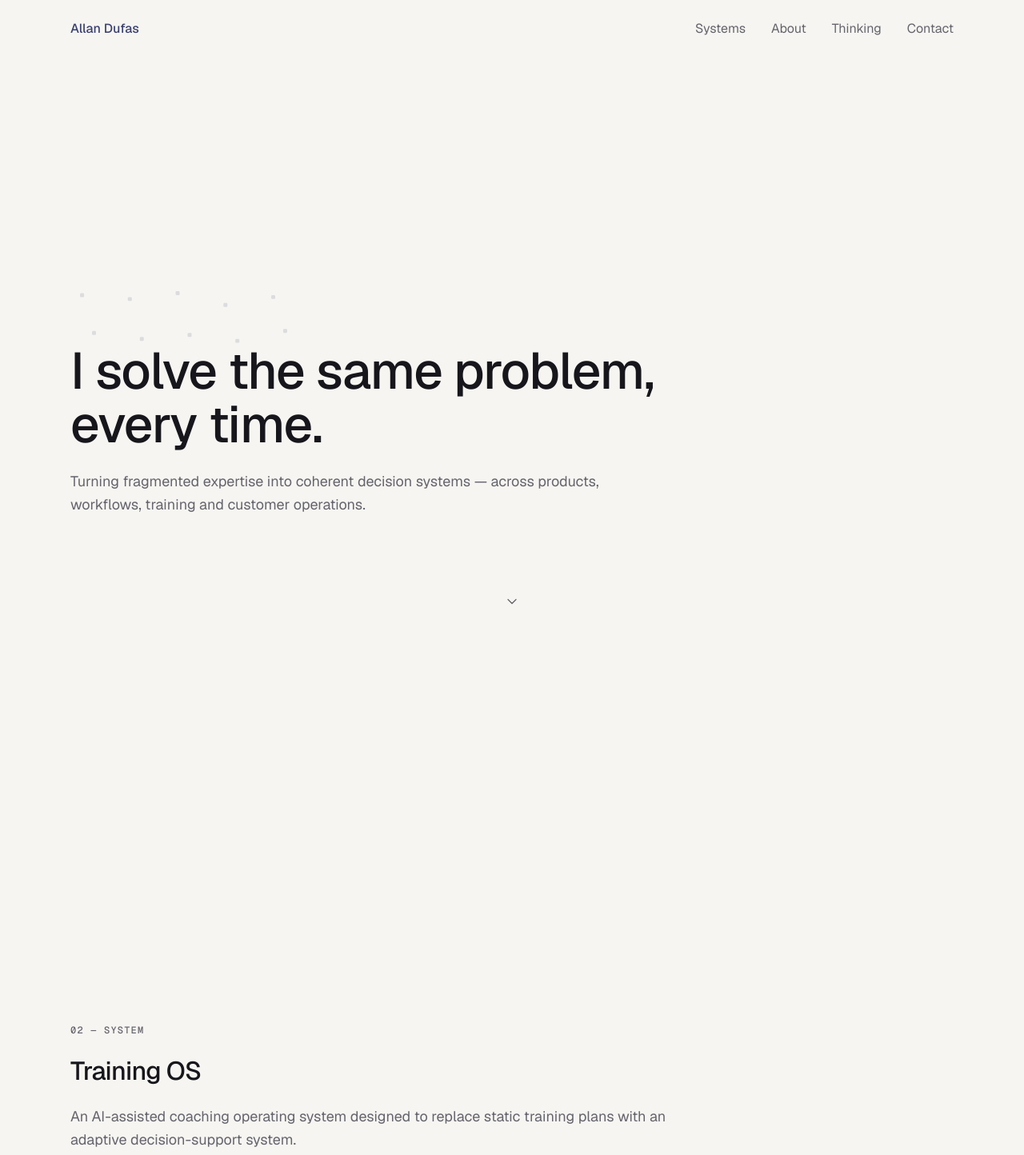
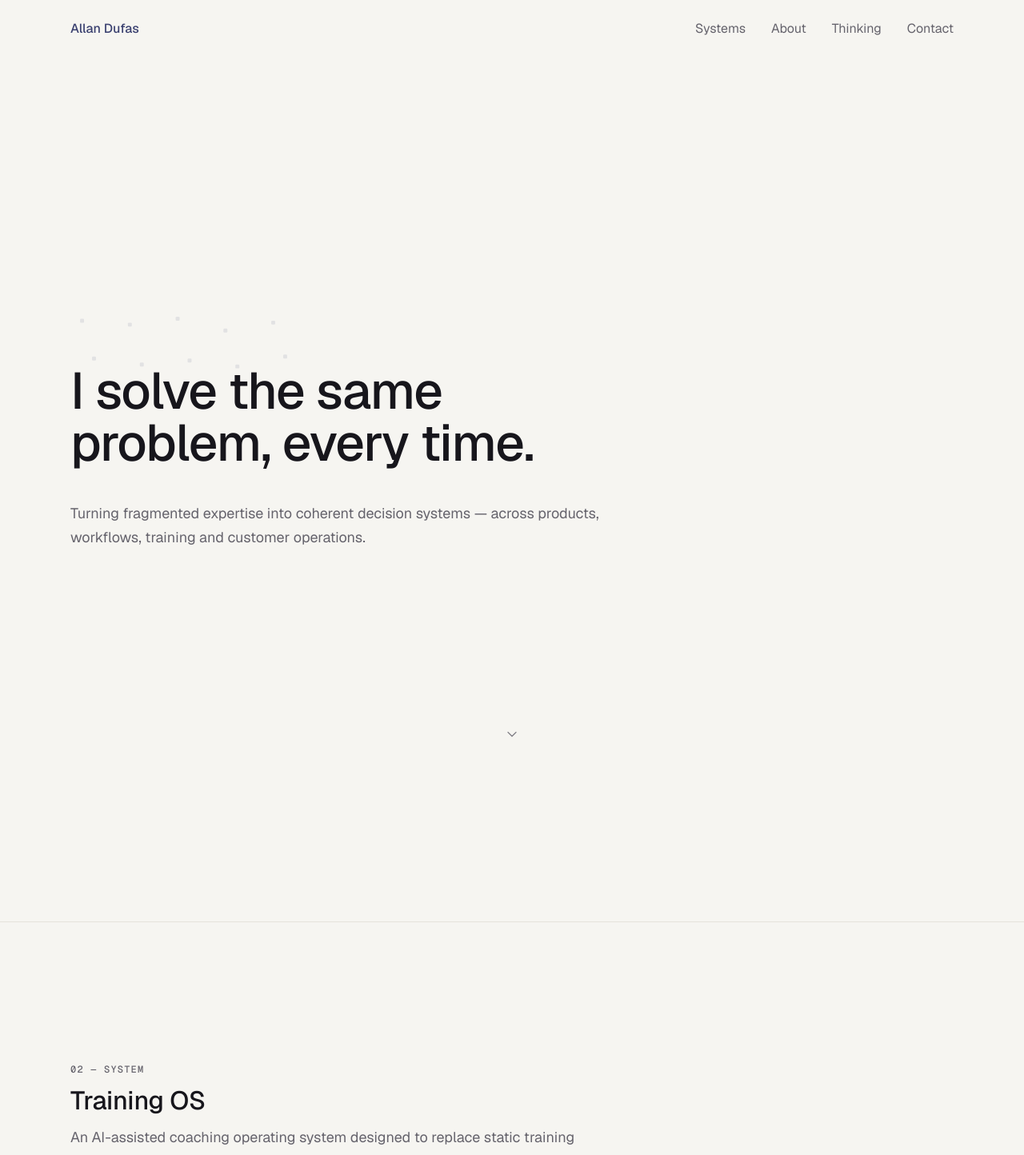
Before and after one commit to Shtrickyy/Allan_dufas_portfolio, a Next.js app: page / in a window 1280 px wide. Shown: the top 1444 px of the page at 80% size. Built offline with nearby package versions, Linux system fonts and the light colour scheme.

Commit message:
Polish homepage visual rhythm

```diff
--- a/components/animations/HeroIntro.tsx
+++ b/components/animations/HeroIntro.tsx
@@ -62,7 +62,7 @@ export function HeroIntro() {
   return (
     <div
       aria-hidden
-      className="pointer-events-none absolute inset-x-0 top-24 mx-auto h-28 max-w-[1200px] opacity-40 md:top-28"
+      className="pointer-events-none absolute inset-x-0 top-28 mx-auto h-28 max-w-[1200px] opacity-30 md:top-32"
     >
       <svg viewBox="0 0 260 90" className="h-full w-full max-w-sm">
         {GRID_POINTS.map((point, index) => {
--- a/components/sections/Hero.tsx
+++ b/components/sections/Hero.tsx
@@ -15,28 +15,26 @@ export function Hero({ thesis, subhead }: HeroProps) {
   return (
     <HomeSection
       fullBleed
-      containerClassName="relative flex min-h-[calc(100vh-4rem)] flex-col justify-center md:min-h-[calc(100vh-4.5rem)]"
+      containerClassName="relative flex min-h-[calc(100svh-4rem)] flex-col justify-center pb-16 md:min-h-[calc(100svh-4.5rem)] md:pb-20"
     >
       <HeroIntro />
-      <div className="max-w-4xl space-y-6">
+      <div className="max-w-4xl space-y-8 md:space-y-10">
         <FadeUp>
-          <h1 className="text-[2.5rem] leading-[1.05] font-medium tracking-[-0.02em] text-ink-primary md:text-[4rem]">
+          <h1 className="text-[2.5rem] leading-[1.05] font-medium tracking-[-0.02em] text-balance text-ink-primary md:text-[4rem] md:leading-[1.02]">
             {thesis}
           </h1>
         </FadeUp>
         <FadeUp delay={0.08}>
-          <p className="max-w-2xl text-base leading-relaxed text-ink-secondary md:text-lg md:leading-[1.6]">
+          <p className="max-w-xl text-base leading-[1.65] text-ink-secondary md:max-w-2xl md:text-lg md:leading-[1.7]">
             {subhead}
           </p>
         </FadeUp>
       </div>
-      <FadeUp delay={0.16}>
-        <div
-          aria-hidden
-          className="mt-16 flex justify-center text-ink-secondary md:mt-24"
-        >
-          <ChevronDown size={20} strokeWidth={1.5} />
-        </div>
+      <FadeUp
+        delay={0.16}
+        className="pointer-events-none absolute inset-x-0 bottom-8 flex justify-center text-ink-secondary/80 md:bottom-12"
+      >
+        <ChevronDown aria-hidden size={20} strokeWidth={1.5} />
       </FadeUp>
     </HomeSection>
   );
--- a/components/sections/HomeSection.tsx
+++ b/components/sections/HomeSection.tsx
@@ -18,12 +18,14 @@ export function HomeSection({
   return (
     <section
       className={cn(
-        "py-16 md:py-24 lg:py-32 xl:py-40",
-        fullBleed ? "bg-background" : undefined,
+        "py-20 md:py-28 lg:py-36 xl:py-44",
+        fullBleed ? "bg-background" : "border-t border-border",
         className,
       )}
     >
-      <PageContainer className={containerClassName}>{children}</PageContainer>
+      <PageContainer className={cn("w-full", containerClassName)}>
+        {children}
+      </PageContainer>
     </section>
   );
 }
--- a/components/sections/OperatingPrinciples.tsx
+++ b/components/sections/OperatingPrinciples.tsx
@@ -1,5 +1,10 @@
 import { FadeUpItem, FadeUpStagger } from "@/components/animations/FadeUp";
 import { HomeSection } from "@/components/sections/HomeSection";
+import {
+  homeSectionHeader,
+  homeSectionStack,
+  homeSectionTitle,
+} from "@/components/sections/home-layout";
 import { PrincipleRow } from "@/components/system/PrincipleRow";
 import { SectionLabel } from "@/components/system/SectionLabel";
 import type { Principle } from "@/types/principle";
@@ -17,19 +22,17 @@ export function OperatingPrinciples({
 }: OperatingPrinciplesProps) {
   return (
     <HomeSection>
-      <div className="space-y-8">
-        <FadeUpStagger className="space-y-4">
+      <div className={homeSectionStack}>
+        <FadeUpStagger className={homeSectionHeader}>
           <FadeUpItem>
             <SectionLabel>{label}</SectionLabel>
           </FadeUpItem>
           <FadeUpItem>
-            <h2 className="text-2xl leading-snug font-medium tracking-tight text-ink-primary md:text-[2rem] md:leading-[1.2]">
-              {title}
-            </h2>
+            <h2 className={homeSectionTitle}>{title}</h2>
           </FadeUpItem>
         </FadeUpStagger>
         <FadeUpStagger>
-          <div>
+          <div className="border-t border-border">
             {principles.map((principle) => (
               <FadeUpItem key={principle.number}>
                 <PrincipleRow principle={principle} />
--- a/components/sections/PatternSection.tsx
+++ b/components/sections/PatternSection.tsx
@@ -6,6 +6,11 @@ import { PatternDiagram } from "@/components/animations/PatternDiagram";
 import { PatternDiagramMobile } from "@/components/animations/PatternDiagramMobile";
 import { FadeUp } from "@/components/animations/FadeUp";
 import { HomeSection } from "@/components/sections/HomeSection";
+import {
+  homeSectionHeader,
+  homeSectionStack,
+  homeSectionTitle,
+} from "@/components/sections/home-layout";
 import { SectionLabel } from "@/components/system/SectionLabel";
 import { patternFlow } from "@/constants/home";
 import { useScrollProgress } from "@/hooks/useScrollProgress";
@@ -21,20 +26,20 @@ export function PatternSection({ label, headline }: PatternSectionProps) {
 
   return (
     <HomeSection>
-      <div ref={sectionRef} className="space-y-8">
-        <FadeUp>
-          <SectionLabel>{label}</SectionLabel>
-        </FadeUp>
-        <FadeUp delay={0.05}>
-          <h2 className="max-w-3xl text-2xl leading-snug font-medium tracking-tight text-ink-primary md:text-[2rem] md:leading-[1.2]">
-            {headline}
-          </h2>
-        </FadeUp>
+      <div ref={sectionRef} className={homeSectionStack}>
+        <div className={homeSectionHeader}>
+          <FadeUp>
+            <SectionLabel>{label}</SectionLabel>
+          </FadeUp>
+          <FadeUp delay={0.05}>
+            <h2 className={`max-w-3xl ${homeSectionTitle}`}>{headline}</h2>
+          </FadeUp>
+        </div>
         <p className="sr-only">{patternFlow.srOnlyDescription}</p>
-        <div className="hidden lg:block">
+        <div className="hidden pt-4 lg:block">
           <PatternDiagram progress={progress} />
         </div>
-        <div className="lg:hidden">
+        <div className="pt-2 lg:hidden">
           <PatternDiagramMobile />
         </div>
       </div>
--- a/components/sections/SystemPreviewSection.tsx
+++ b/components/sections/SystemPreviewSection.tsx
@@ -3,6 +3,13 @@ import Link from "next/link";
 import { FadeUpItem, FadeUpStagger } from "@/components/animations/FadeUp";
 import { InteractiveMediaFrame } from "@/components/animations/InteractiveMediaFrame";
 import { HomeSection } from "@/components/sections/HomeSection";
+import {
+  homeMetaRow,
+  homeSectionHeader,
+  homeSectionLead,
+  homeSectionStack,
+  homeSectionTitle,
+} from "@/components/sections/home-layout";
 import { ProofChipRow } from "@/components/system/ProofChip";
 import { SectionLabel } from "@/components/system/SectionLabel";
 import { ViewSystemLink } from "@/components/system/TextLink";
@@ -19,19 +26,13 @@ export function SystemPreviewSection({
 }: SystemPreviewSectionProps) {
   return (
     <HomeSection>
-      <FadeUpStagger className="space-y-6">
+      <FadeUpStagger className={homeSectionStack}>
         <FadeUpItem>
-          <SectionLabel>{label}</SectionLabel>
-        </FadeUpItem>
-        <FadeUpItem>
-          <h2 className="text-2xl leading-snug font-medium tracking-tight text-ink-primary md:text-[2rem] md:leading-[1.2]">
-            {system.title}
-          </h2>
-        </FadeUpItem>
-        <FadeUpItem>
-          <p className="max-w-3xl text-base leading-relaxed text-ink-secondary md:text-lg md:leading-[1.6]">
-            {system.tagline}
-          </p>
+          <div className={homeSectionHeader}>
+            <SectionLabel>{label}</SectionLabel>
+            <h2 className={homeSectionTitle}>{system.title}</h2>
+            <p className={homeSectionLead}>{system.tagline}</p>
+          </div>
         </FadeUpItem>
         <FadeUpItem>
           <Link
@@ -42,10 +43,10 @@ export function SystemPreviewSection({
           </Link>
         </FadeUpItem>
         <FadeUpItem>
-          <ProofChipRow chips={system.proofChips} />
-        </FadeUpItem>
-        <FadeUpItem>
-          <ViewSystemLink href={system.href} />
+          <div className={homeMetaRow}>
+            <ProofChipRow chips={system.proofChips} />
+            <ViewSystemLink href={system.href} className="shrink-0" />
+          </div>
         </FadeUpItem>
       </FadeUpStagger>
     </HomeSection>
--- a/components/sections/ThinkingPreview.tsx
+++ b/components/sections/ThinkingPreview.tsx
@@ -4,6 +4,12 @@ import {
   FadeUpStagger,
 } from "@/components/animations/FadeUp";
 import { HomeSection } from "@/components/sections/HomeSection";
+import {
+  homeSectionHeader,
+  homeSectionLead,
+  homeSectionStack,
+  homeSectionTitle,
+} from "@/components/sections/home-layout";
 import { SectionLabel } from "@/components/system/SectionLabel";
 import { ThinkingCard } from "@/components/thinking/ThinkingCard";
 import type { ThinkingSummary } from "@/types/thinking";
@@ -23,21 +29,19 @@ export function ThinkingPreview({
 }: ThinkingPreviewProps) {
   return (
     <HomeSection>
-      <div className="space-y-8">
-        <FadeUpStagger className="space-y-4">
+      <div className={homeSectionStack}>
+        <FadeUpStagger className={homeSectionHeader}>
           <FadeUpItem>
             <SectionLabel>{label}</SectionLabel>
           </FadeUpItem>
           <FadeUpItem>
-            <h2 className="text-2xl leading-snug font-medium tracking-tight text-ink-primary md:text-[2rem] md:leading-[1.2]">
-              {title}
-            </h2>
+            <h2 className={homeSectionTitle}>{title}</h2>
           </FadeUpItem>
         </FadeUpStagger>
 
         {entries.length > 0 ? (
           <FadeUpStagger>
-            <div>
+            <div className="border-t border-border">
               {entries.slice(0, 3).map((entry) => (
                 <FadeUpItem key={entry.slug}>
                   <ThinkingCard entry={entry} />
@@ -47,9 +51,7 @@ export function ThinkingPreview({
           </FadeUpStagger>
         ) : (
           <FadeUp>
-            <p className="max-w-xl text-base leading-relaxed text-ink-secondary">
-              {emptyState}
-            </p>
+            <p className={`max-w-xl ${homeSectionLead}`}>{emptyState}</p>
           </FadeUp>
         )}
       </div>
--- /dev/null
+++ b/components/sections/home-layout.ts
@@ -0,0 +1,12 @@
+export const homeSectionHeader = "space-y-3";
+
+export const homeSectionTitle =
+  "text-[1.5rem] font-medium leading-[1.2] tracking-[-0.01em] text-ink-primary md:text-[2rem]";
+
+export const homeSectionLead =
+  "max-w-2xl text-base leading-[1.65] text-ink-secondary md:text-lg md:leading-[1.7]";
+
+export const homeSectionStack = "space-y-10 md:space-y-12";
+
+export const homeMetaRow =
+  "flex flex-col gap-5 border-t border-border pt-8 md:flex-row md:items-end md:justify-between";
--- a/components/system/PrincipleRow.tsx
+++ b/components/system/PrincipleRow.tsx
@@ -11,18 +11,18 @@ export function PrincipleRow({ principle, className }: PrincipleRowProps) {
   return (
     <div
       className={cn(
-        "grid gap-4 border-b border-border py-8 md:grid-cols-[40px_1fr] md:py-10",
+        "grid gap-5 border-b border-border py-9 md:grid-cols-[40px_1fr] md:gap-6 md:py-10",
         className,
       )}
     >
-      <p className="font-mono text-xs font-medium tracking-widest text-accent uppercase">
+      <p className="font-mono text-xs font-medium tracking-[0.08em] text-accent uppercase">
         {principle.number}
       </p>
-      <div className="space-y-2">
-        <h3 className="text-lg font-medium leading-snug text-ink-primary md:text-xl">
+      <div className="space-y-3">
+        <h3 className="text-lg font-medium leading-[1.3] text-ink-primary md:text-xl">
           {principle.statement}
         </h3>
-        <p className="max-w-[560px] text-sm leading-relaxed text-ink-secondary">
+        <p className="max-w-[560px] text-sm leading-[1.6] text-ink-secondary">
           {principle.support}
         </p>
       </div>
```
Also changed, not shown: components/sections/AboutTeaser.tsx (+16 -12 lines), components/sections/ExperimentGrid.tsx (+19 -6 lines).
